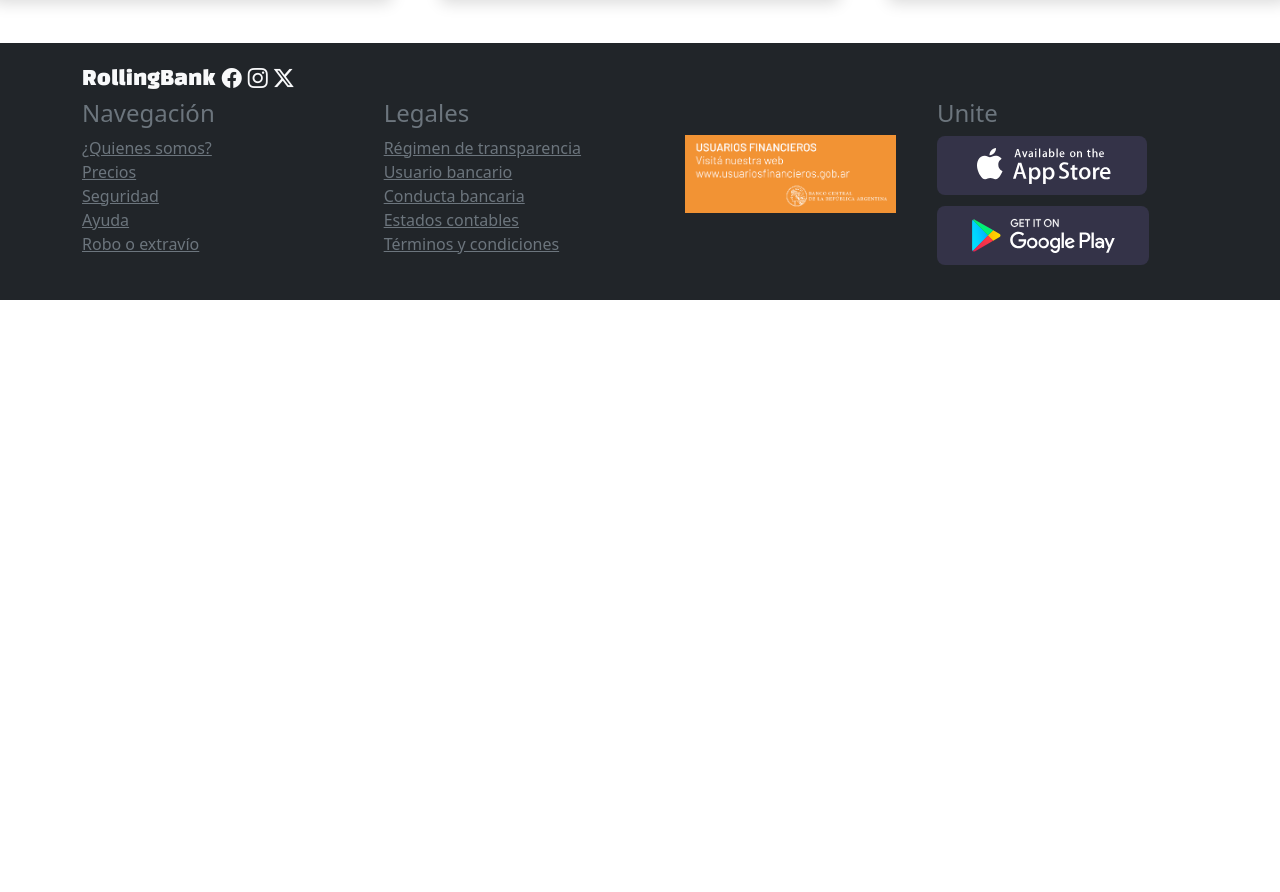
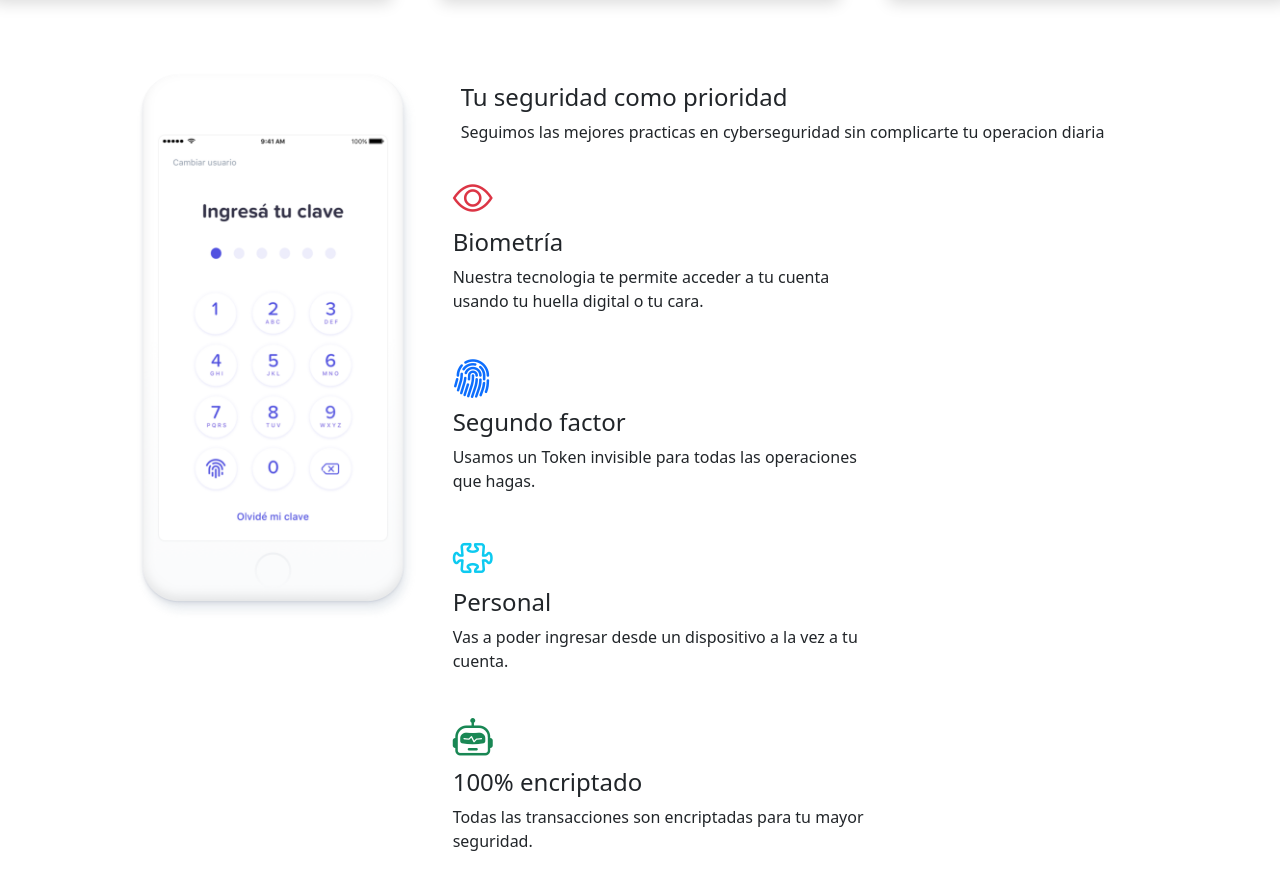
Before and after one commit to fatiperea/practicaRC_bank, a plain HTML site: page index.html in a window 1280 px wide. Shown: the part 789-1681 px from the top of the page. Before the commit the page ends 1089 px from the top, so only its background shows below. Drawn offline with nearby package versions, Linux system fonts and the light colour scheme.

Commit message:
seccion Cyberseguridad completa Index

```diff
--- a/css/style.css
+++ b/css/style.css
@@ -67,3 +67,16 @@ main {
 .cardsIndex i {
   font-size: 40px;
 }
+
+.cyberseguridadIndex img{
+width: 70%;
+}
+.cardCyberseguridad {
+  width: 450px;
+  height: 180px;
+
+}
+
+.cardCyberseguridad i {
+  font-size: 40px;
+}
--- a/index.html
+++ b/index.html
@@ -134,6 +134,40 @@
           <p>Toras tus operaciones diarias están incluidas.</p>
         </div>
       </section>
+
+<section class="cyberseguridadIndex row mt-3 justify-content-around mb-4">
+  <div class="imagenCyber col-lg-4 col-md-12 text-center  text-lg-end">
+    <img src="./img/iphone-illustration-sec.png" alt="iphone">
+  </div>
+  <article class="container row col-lg-8 col-md-12  mt-3 ">
+    <div class="col-12 m-2">
+                <h4>Tu seguridad como prioridad</h4>
+          <p>Seguimos las mejores practicas en cyberseguridad sin complicarte tu operacion diaria</p>
+    </div>
+
+    <div class="col-6 col-lg-6 sm-6 cardCyberseguridad ">
+      <i class="bi bi-eye text-danger"></i>
+          <h4>Biometría</h4>
+          <p>Nuestra tecnologia te permite acceder a tu cuenta usando tu huella digital o tu cara.</p>
+    </div>
+    <div class="col-6 col-lg-6  col-sm-6 cardCyberseguridad ">
+      <i class="bi bi-fingerprint text-primary"></i>
+          <h4>Segundo factor</h4>
+          <p>Usamos un Token invisible para todas las operaciones que hagas.</p>
+    </div>
+    <div class="col-6 col-lg-6  sm-6 cardCyberseguridad ">
+      <i class="bi bi-puzzle text-info"></i>
+          <h4>Personal</h4>
+          <p>Vas a poder ingresar desde un dispositivo a la vez a tu cuenta.</p>
+    </div>
+    <div class="col-6 col-lg-6  sm-6 cardCyberseguridad ">
+      <i class="bi bi-robot text-success"></i>
+          <h4>100% encriptado</h4>
+          <p>Todas las transacciones son encriptadas para tu mayor seguridad.</p>
+    </div>
+  </article>
+</section>
+
     </main>
     <footer class="bg-dark text-secondary py-4">
       <div class="container">
```
